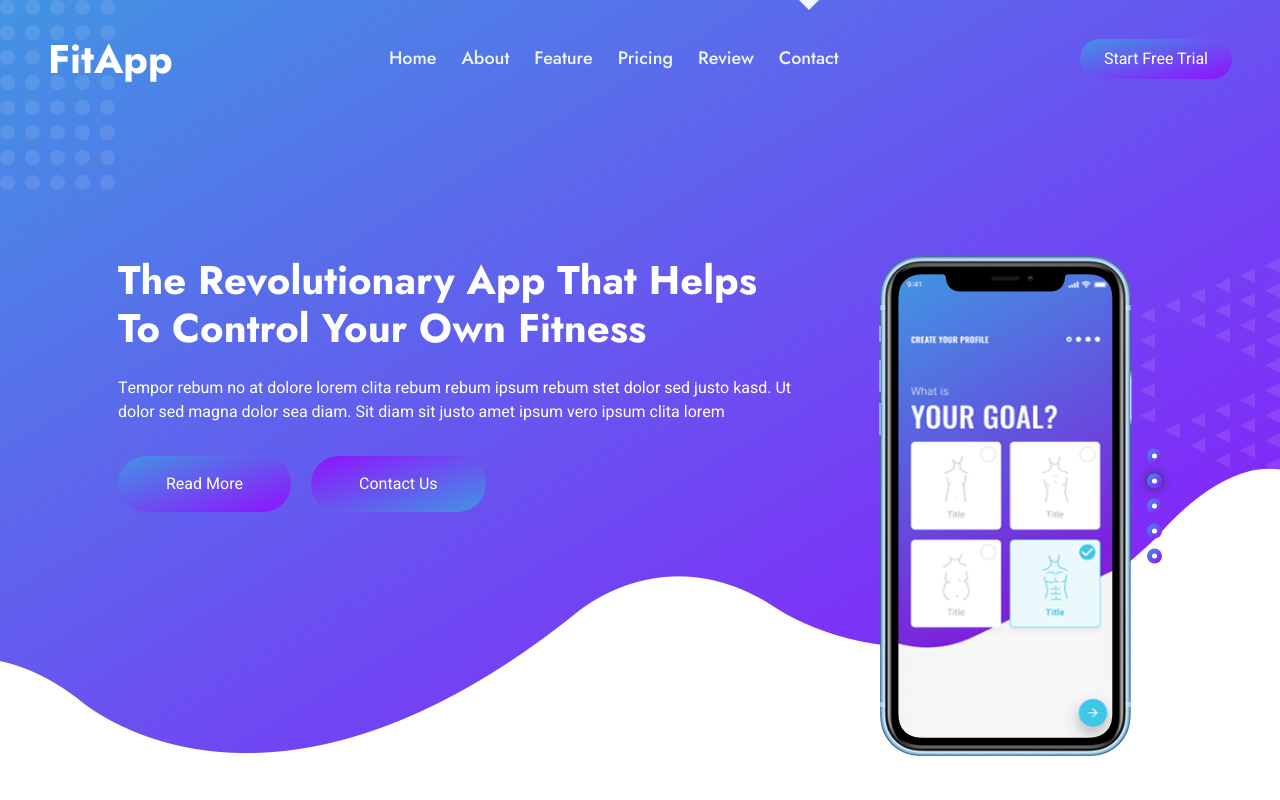
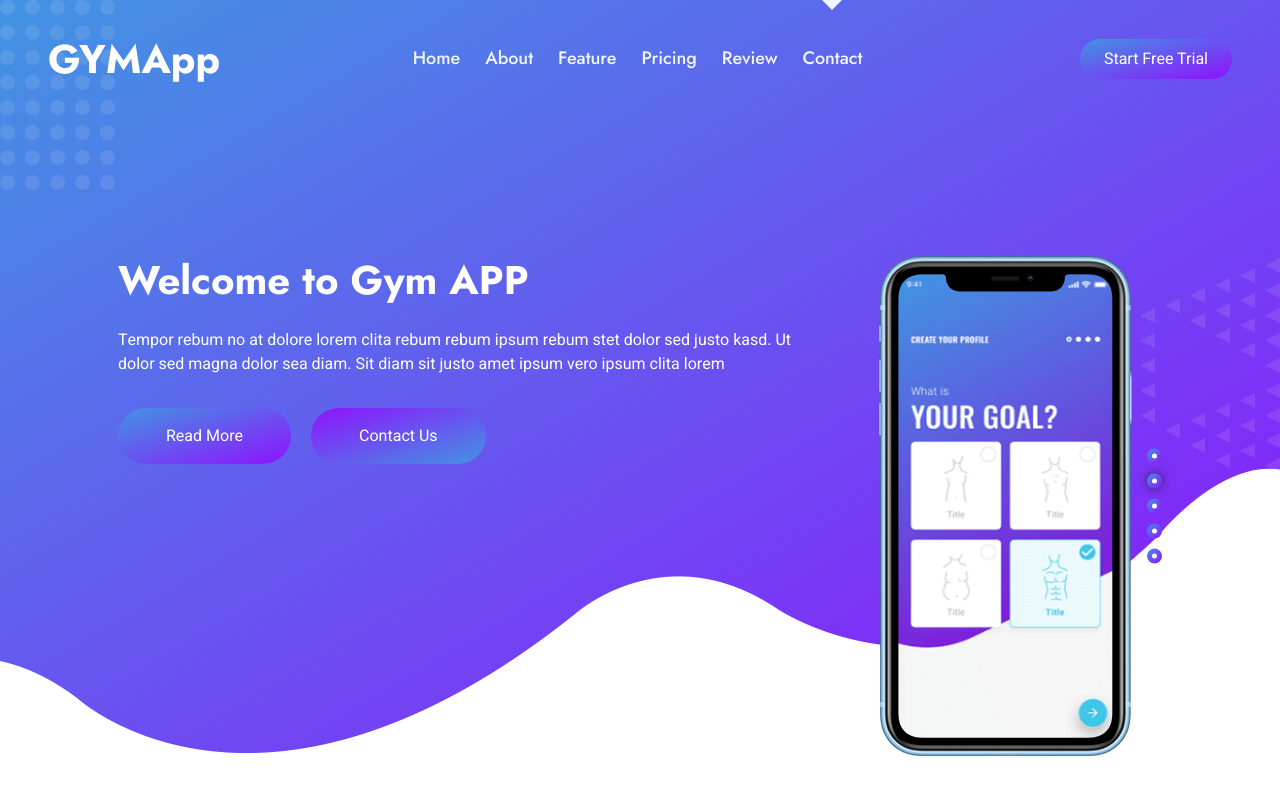
Before and after one commit to mubeen507/fitapp, a plain HTML site: page index.html in a window 1280 px wide. Shown: the top 800 px of the page. Drawn offline with nearby package versions, Linux system fonts and the light colour scheme.

Commit message:
added Gym app content

```diff
--- a/index.html
+++ b/index.html
@@ -3,7 +3,7 @@
 
 <head>
     <meta charset="utf-8">
-    <title>FitApp - Mobile App HTML Template</title>
+    <title>GymAPP - Mobile App HTML Template</title>
     <meta content="width=device-width, initial-scale=1.0" name="viewport">
     <meta content="" name="keywords">
     <meta content="" name="description">
@@ -46,7 +46,7 @@
         <div class="container-xxl position-relative p-0" id="home">
             <nav class="navbar navbar-expand-lg navbar-light px-4 px-lg-5 py-3 py-lg-0">
                 <a href="" class="navbar-brand p-0">
-                    <h1 class="m-0">FitApp</h1>
+                    <h1 class="m-0">GYMApp</h1>
                     <!-- <img src="img/logo.png" alt="Logo"> -->
                 </a>
                 <button class="navbar-toggler" type="button" data-bs-toggle="collapse" data-bs-target="#navbarCollapse">
@@ -69,7 +69,7 @@
                 <div class="container px-lg-5">
                     <div class="row g-5">
                         <div class="col-lg-8 text-center text-lg-start">
-                            <h1 class="text-white mb-4 animated slideInDown">The Revolutionary App That Helps To Control Your Own Fitness</h1>
+                            <h1 class="text-white mb-4 animated slideInDown">Welcome to Gym APP</h1>
                             <p class="text-white pb-3 animated slideInDown">Tempor rebum no at dolore lorem clita rebum rebum ipsum rebum stet dolor sed justo kasd. Ut dolor sed magna dolor sea diam. Sit diam sit justo amet ipsum vero ipsum clita lorem</p>
                             <a href="" class="btn btn-primary-gradient py-sm-3 px-4 px-sm-5 rounded-pill me-3 animated slideInLeft">Read More</a>
                             <a href="" class="btn btn-secondary-gradient py-sm-3 px-4 px-sm-5 rounded-pill animated slideInRight">Contact Us</a>
```
